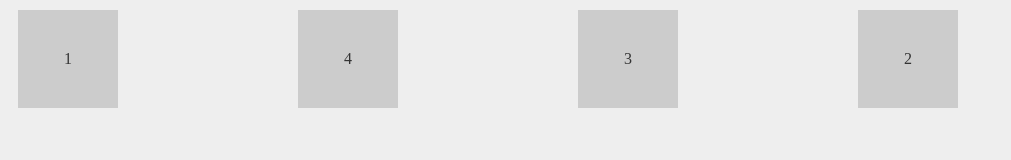
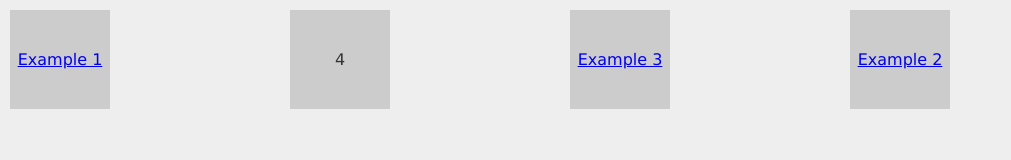
Before and after one commit to OtterKable/css_flexbox, a plain HTML site: page index.html in a window 1280 px wide. Shown: the whole page, without its empty margins (0-1011 px from the left). Drawn offline with Linux system fonts and the light colour scheme.

Commit message:
added links

```diff
--- a/index.html
+++ b/index.html
@@ -7,9 +7,9 @@
   <body>
     <div class="wrapper">
       <section id="blocks">
-        <div class="one">1</div>
-        <div class="two">2</div>
-        <div class="three">3</div>
+        <div class="one"><a href="example-1/menu.html">Example 1</a></div>
+        <div class="two"><a href="example-2/nested-menu.html">Example 2</a></div>
+        <div class="three"><a href="example-3/grid-vs-stack.html">Example 3</a></div>
         <div class="four">4</div>
       </section>
     </div>
--- a/style.css
+++ b/style.css
@@ -1,4 +1,4 @@
-{
+*{
     font-family: verdana;
     margin: 0;
 }
```
Also changed, not shown: example-3/grid-vs-stack.html (+1 -1 lines), example-2/nested-menu.html (line endings or trailing spaces).
